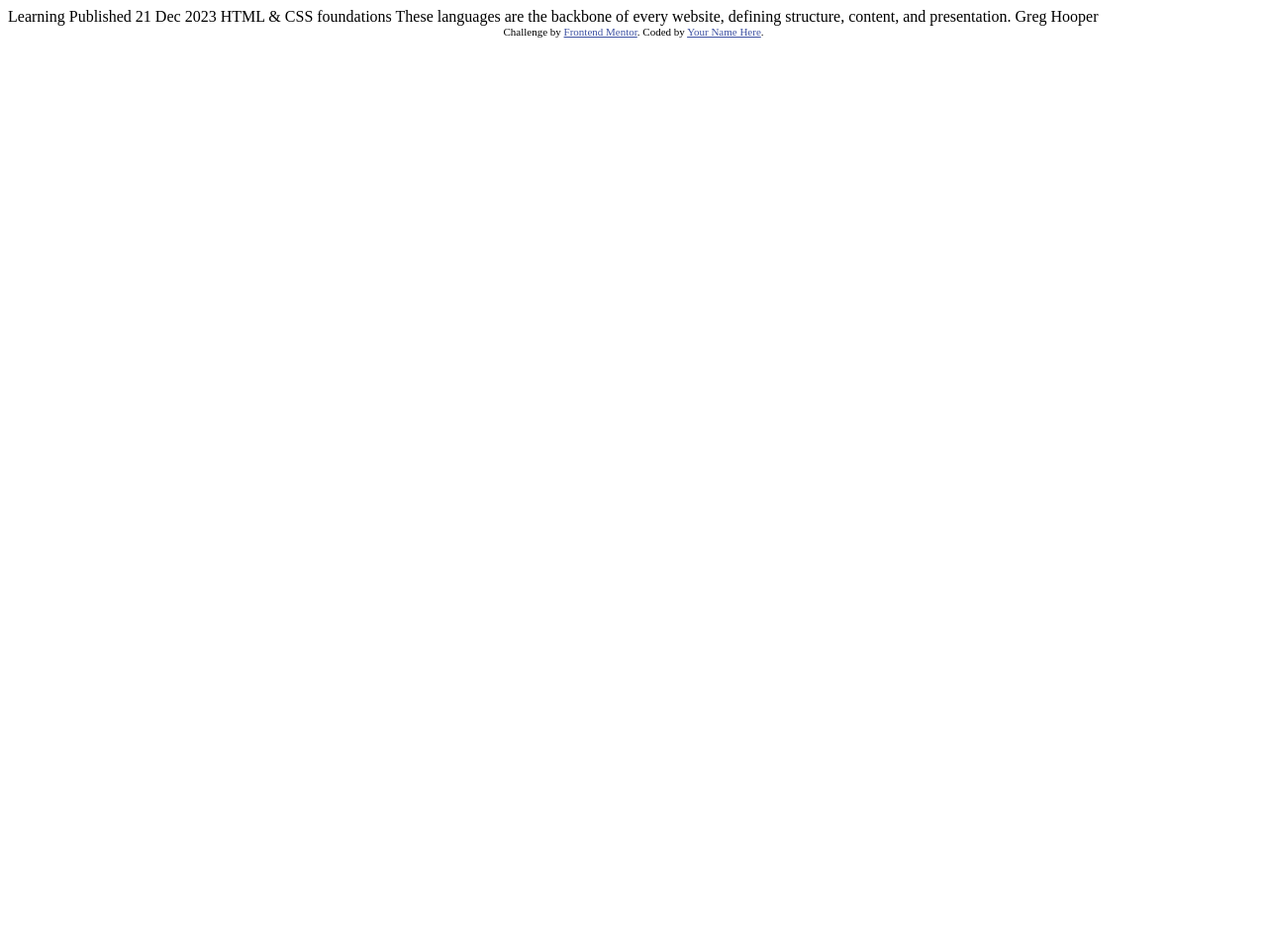
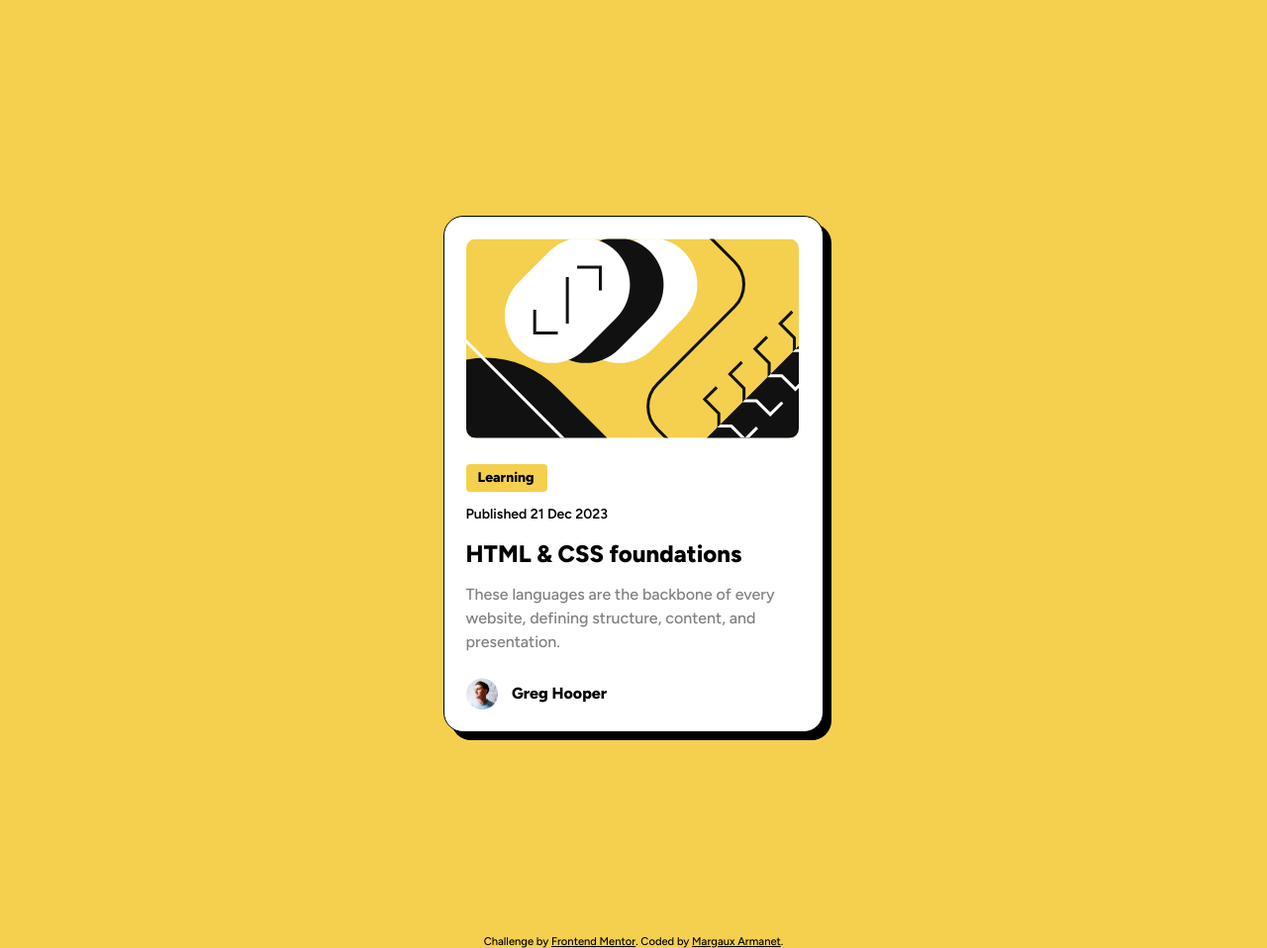
Before and after one commit to MargauxArmanet/Blog-Preview-Card, a plain HTML site: page index.html in a window 1280 px wide. Shown: the whole page at 99% size. Before the commit the page ends 800 px from the top, so only its background shows below. Drawn offline with Linux system fonts and the light colour scheme.

Commit message:
Completed Challenge
Added index.html.
Added main.css

```diff
--- a/index.html
+++ b/index.html
@@ -1,34 +1,64 @@
 <!DOCTYPE html>
 <html lang="en">
   <head>
-  <meta charset="UTF-8">
-  <meta name="viewport" content="width=device-width, initial-scale=1.0"> <!-- displays site properly based on user's device -->
+    <meta charset="UTF-8" />
+    <meta name="viewport" content="width=device-width, initial-scale=1.0" />
+    <!-- displays site properly based on user's device -->
 
-  <link rel="icon" type="image/png" sizes="32x32" href="./assets/images/favicon-32x32.png">
+    <link
+      rel="icon"
+      type="image/png"
+      sizes="32x32"
+      href="./assets/images/favicon-32x32.png" />
 
-  <title>Frontend Mentor | Blog preview card</title>
-
-  <!-- Feel free to remove these styles or customise in your own stylesheet 👍 -->
-  <style>
-    .attribution { font-size: 11px; text-align: center; }
-    .attribution a { color: hsl(228, 45%, 44%); }
-  </style>
+    <link rel="stylesheet" href="main.css" />
+    <title>Frontend Mentor Challenge | Blog preview card</title>
   </head>
   <body>
+    <main>
+      <a href="#" class="card">
+        <article>
+          <figure>
+            <img
+              src="./assets/images/illustration-article.svg"
+              alt="illustration for the article"
+              width="279"
+              height="202"
+              class="illustration" />
+            <figcaption>
+              <p class="category">Learning</p>
+              <p class="date">Published 21 Dec 2023</p>
+              <h1>HTML & CSS foundations</h1>
+              <p>
+                These languages are the backbone of every website, defining
+                structure, content, and presentation.
+              </p>
+              <div class="author">
+                <img
+                  src="./assets/images/image-avatar.webp"
+                  alt="Profile picture of Greg Hooper"
+                  width="32"
+                  height="32" />
+                <p>Greg Hooper</p>
+              </div>
+            </figcaption>
+          </figure>
+        </article>
+      </a>
+    </main>
 
-  Learning
-
-  Published 21 Dec 2023
-
-  HTML & CSS foundations
-
-  These languages are the backbone of every website, defining structure, content, and presentation.
-
-  Greg Hooper
-
+    <footer>
       <div class="attribution">
-    Challenge by <a href="https://www.frontendmentor.io?ref=challenge" target="_blank">Frontend Mentor</a>.
-    Coded by <a href="#">Your Name Here</a>.
+        Challenge by
+        <a
+          href="https://www.frontendmentor.io/challenges/blog-preview-card-ckPaj01IcS"
+          target="_blank"
+          >Frontend Mentor</a
+        >. Coded by
+        <a href="https://www.frontendmentor.io/profile/MargauxArmanet"
+          >Margaux Armanet</a
+        >.
       </div>
+    </footer>
   </body>
 </html>
--- /dev/null
+++ b/main.css
@@ -0,0 +1,152 @@
+/* importing fonts */
+@import url('https://fonts.googleapis.com/css2?family=Figtree:ital,wght@0,300..900;1,300..900&display=swap');
+
+/*** variables ***/
+:root {
+  /* fonts */
+  --main-font-family: 'Figtree', sans-serif;
+  /* font sizes */
+  --h1-font-size: 1.25em; /* 20px */
+  --p-font-size: 0.875em; /* 14px */
+  --smaller-font-size: 0.75em; /* 12px */
+  /* font colors */
+  --light-font-color: #7f7f7f;
+  /* background colors */
+  --main-background-color: #f4d04e;
+  /* base colors */
+  --color-white: white;
+  --color-black: black;
+  /* widths */
+  --card-width: 20.438rem;
+  --card-illustration-width: 17.438rem;
+  --card-category-width: 4.563rem;
+  /* margins */
+  --card-margins: 9.75rem auto 9rem;
+}
+
+@media (min-width: 992px) {
+  :root {
+    /* font sizes */
+    --h1-font-size: 1.5em; /*24px */
+    --p-font-size: 1em; /* 16px */
+    --smaller-font-size: 0.875em; /* 14px */
+    /* widths */
+    --card-width: 24rem;
+    --card-illustration-width: 21rem;
+    --card-category-width: 5.125rem;
+    /* margins */
+    --card-margins: 13.65rem auto 12.75rem;
+  }
+}
+
+/*** reset ***/
+* {
+  margin: 0;
+  padding: 0;
+  box-sizing: border-box;
+}
+
+body {
+  /* typography */
+  font-family: var(--main-font-family);
+  color: var(--color-black);
+  font-size: 1em;
+  font-weight: 500;
+  /* base */
+  min-width: 20em; /* 320px */
+  background-color: var(--main-background-color);
+  /* display .attribution at bottom */
+  display: flex;
+  flex-direction: column;
+  justify-content: space-between;
+  align-items: center;
+  height: 100vh;
+}
+
+/* typography */
+h1 {
+  font-size: var(--h1-font-size);
+  font-weight: 800;
+  line-height: 125%;
+  margin: 0.9rem 0;
+}
+
+p {
+  color: var(--light-font-color);
+  font-size: var(--p-font-size);
+  line-height: 150%;
+}
+
+a {
+  color: inherit;
+  text-decoration: none;
+}
+
+a:hover h1,
+a:active h1 {
+  color: var(--main-background-color);
+}
+
+/* components */
+.card img {
+  border-radius: 0.625rem;
+  object-fit: cover;
+  object-position: center;
+}
+
+.card .illustration {
+  width: var(--card-illustration-width);
+}
+
+.card {
+  display: inline-block;
+  width: var(--card-width);
+  background-color: var(--color-white);
+  border: 1.6px solid var(--color-black);
+  border-radius: 1.25rem;
+  padding: 1.35rem;
+  box-shadow: 8px 8px var(--color-black);
+  margin: var(--card-margins);
+}
+
+.category {
+  /* typography */
+  color: var(--color-black);
+  font-size: var(--smaller-font-size);
+  font-weight: 800;
+  line-height: 125%;
+  /* styling */
+  width: var(--card-category-width);
+  background-color: var(--main-background-color);
+  border-radius: 0.25rem;
+  padding: 0.35rem 0.75rem;
+  margin: 1.35rem 0 0.75rem;
+}
+
+.date {
+  color: var(--color-black);
+  font-size: var(--smaller-font-size);
+  font-weight: 600;
+}
+
+.author {
+  display: flex;
+  align-items: center;
+  gap: 0.9rem;
+  margin-top: 1.5rem;
+}
+
+.author p {
+  color: var(--color-black);
+  font-weight: 800;
+}
+
+/* challenge attribution in footer */
+.attribution {
+  text-align: center;
+  font-size: 0.7em;
+}
+
+.attribution a {
+  text-decoration: underline;
+}
```
Lines whose indentation alone changed are shown as unchanged.
